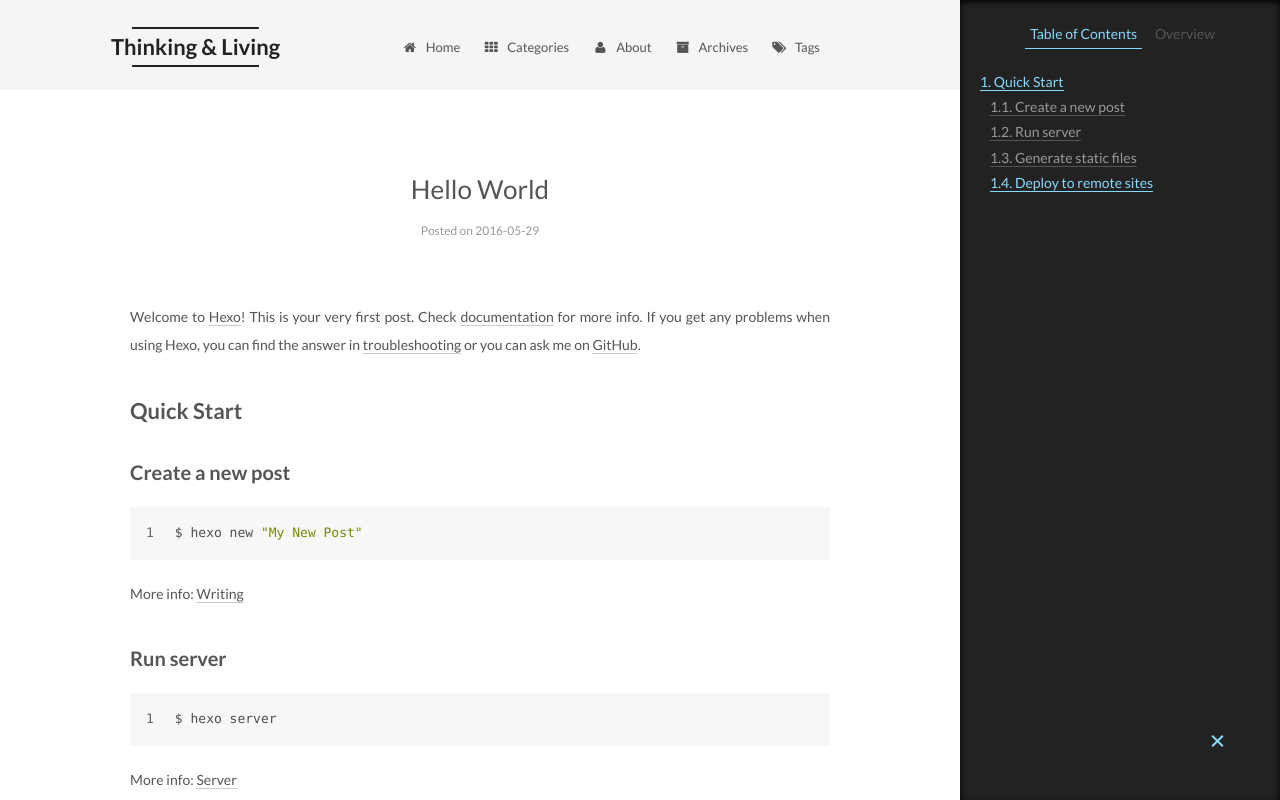
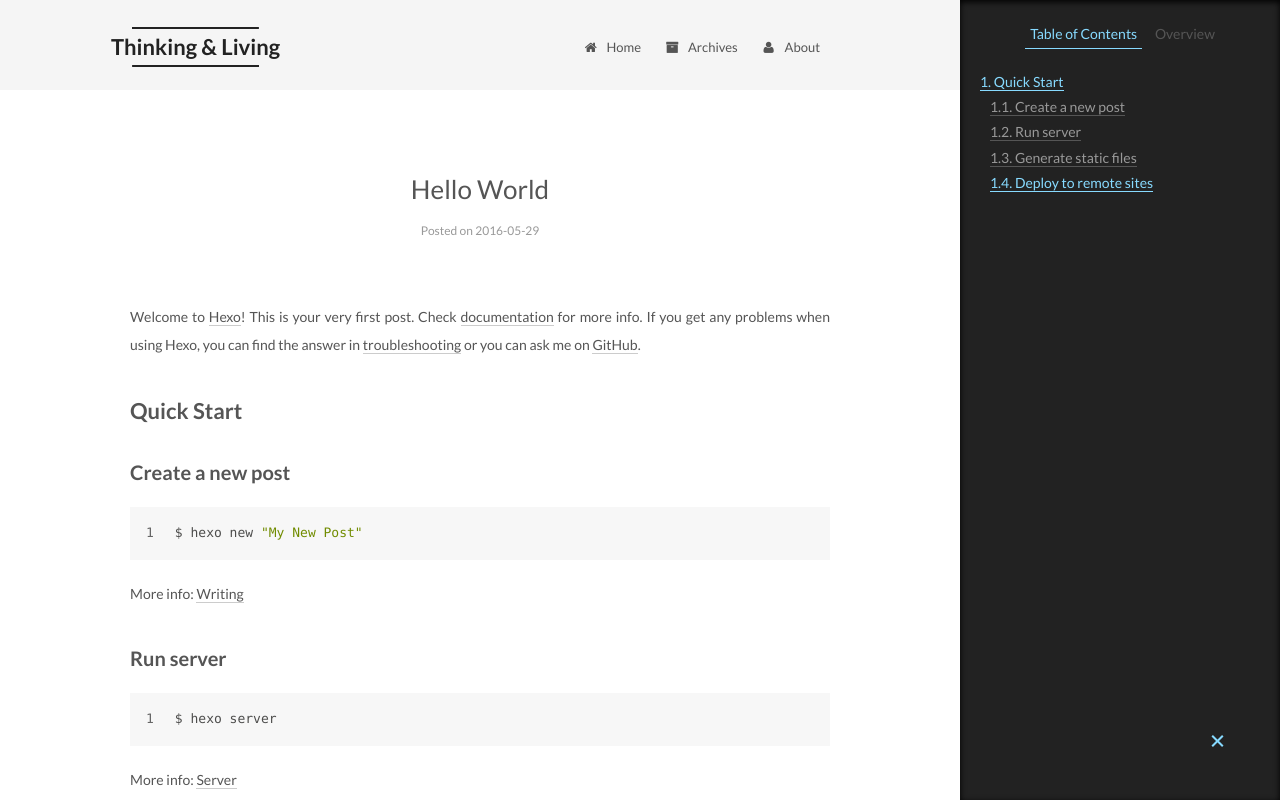
Before and after one commit to zliangxu/zliangxu.github.io, a plain HTML site: page 2016/05/29/hello-world/index.html in a window 1280 px wide. Shown: the top 800 px of the page. Drawn offline with Linux system fonts and the light colour scheme.

Commit message:
Site updated: 2016-05-29 19:57:39

```diff
--- a/2016/05/29/hello-world/index.html
+++ b/2016/05/29/hello-world/index.html
@@ -117,7 +117,7 @@ Quick">
   <title> Hello World | Thinking & Living </title>
 </head>
 
-<body itemscope itemtype="http://schema.org/WebPage" lang="en">
+<body itemscope itemtype="http://schema.org/WebPage" lang="zh_Hans">
 
 
 
@@ -177,12 +177,12 @@ Quick">
         </li>
 
 
-        <li class="menu-item menu-item-categories">
-          <a href="/categories" rel="section">
+        <li class="menu-item menu-item-archives">
+          <a href="/archives" rel="section">
 
-              <i class="menu-item-icon fa fa-fw fa-th"></i> <br />
+              <i class="menu-item-icon fa fa-fw fa-archive"></i> <br />
 
-            Categories
+            Archives
           </a>
         </li>
 
@@ -193,26 +193,6 @@ Quick">
               <i class="menu-item-icon fa fa-fw fa-user"></i> <br />
 
             About
-          </a>
-        </li>
-
-
-        <li class="menu-item menu-item-archives">
-          <a href="/archives" rel="section">
-
-              <i class="menu-item-icon fa fa-fw fa-archive"></i> <br />
-
-            Archives
-          </a>
-        </li>
-
-
-        <li class="menu-item menu-item-tags">
-          <a href="/tags" rel="section">
-
-              <i class="menu-item-icon fa fa-fw fa-tags"></i> <br />
-
-            Tags
           </a>
         </li>
 
--- a/css/main.css
+++ b/css/main.css
@@ -1548,7 +1548,7 @@ pre .javascript .function {
   width: 4px;
   height: 4px;
   border-radius: 50%;
-  background: #87e4ff;
+  background: #348a24;
 }
 .links-of-blogroll {
   font-size: 13px;
```
Also changed, not shown: archives/2016/05/index.html (+5 -25 lines), archives/2016/index.html (+5 -25 lines), archives/index.html (+5 -25 lines), index.html (+5 -25 lines).
